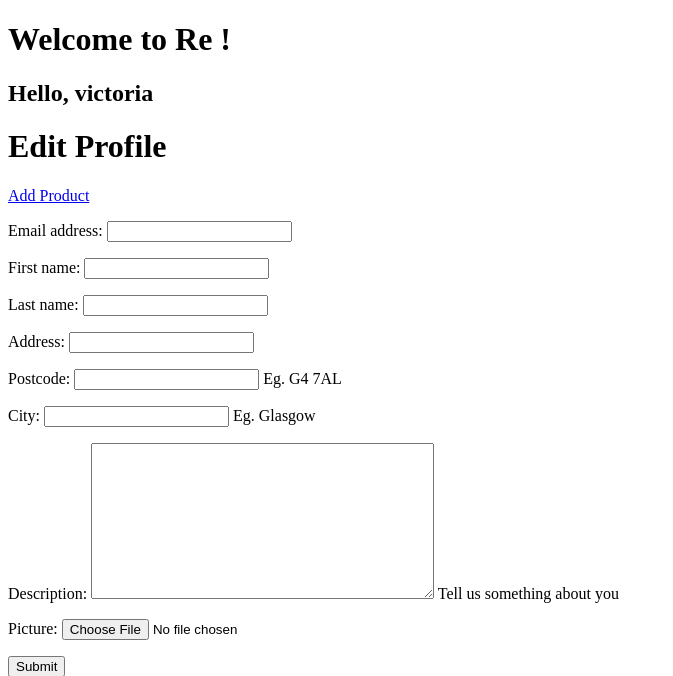
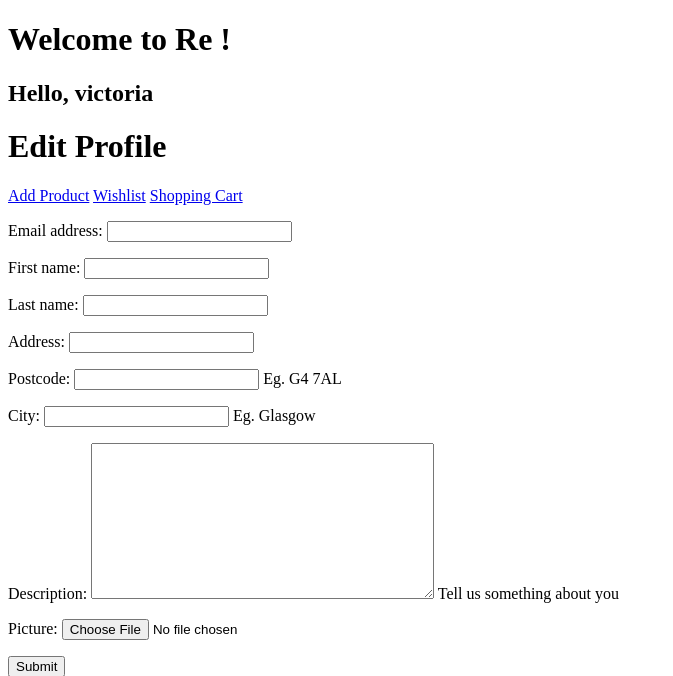
Before and after one commit to WAD-project/onlineshop_project, a Django app: page /reuse/edit_profile in a window 1280 px wide. Shown: the part 96-772 px from the top of the page, without its empty margins (0-673 px from the left). Run offline with Django 3.2, Linux system fonts and the light colour scheme; a user stored in the database is signed in.

Commit message:
added add_product,wishlist,shoppingcart

```diff
--- a/templates/reuse/edit_profile.html
+++ b/templates/reuse/edit_profile.html
@@ -8,6 +8,10 @@
 {% block body_block %}
 	<h1>Edit Profile</h1>
 	 <a href="/reuse/edit_profile/add_a_product">Add Product</a>
+	 <a href="/reuse/edit_profile/wishlist">Wishlist</a>
+	 <a href="/reuse/edit_profile/shoppingcart">Shopping Cart</a>
+
+
 		<div >
     <form method="post" enctype="multipart/form-data">
         {% csrf_token %}
```
